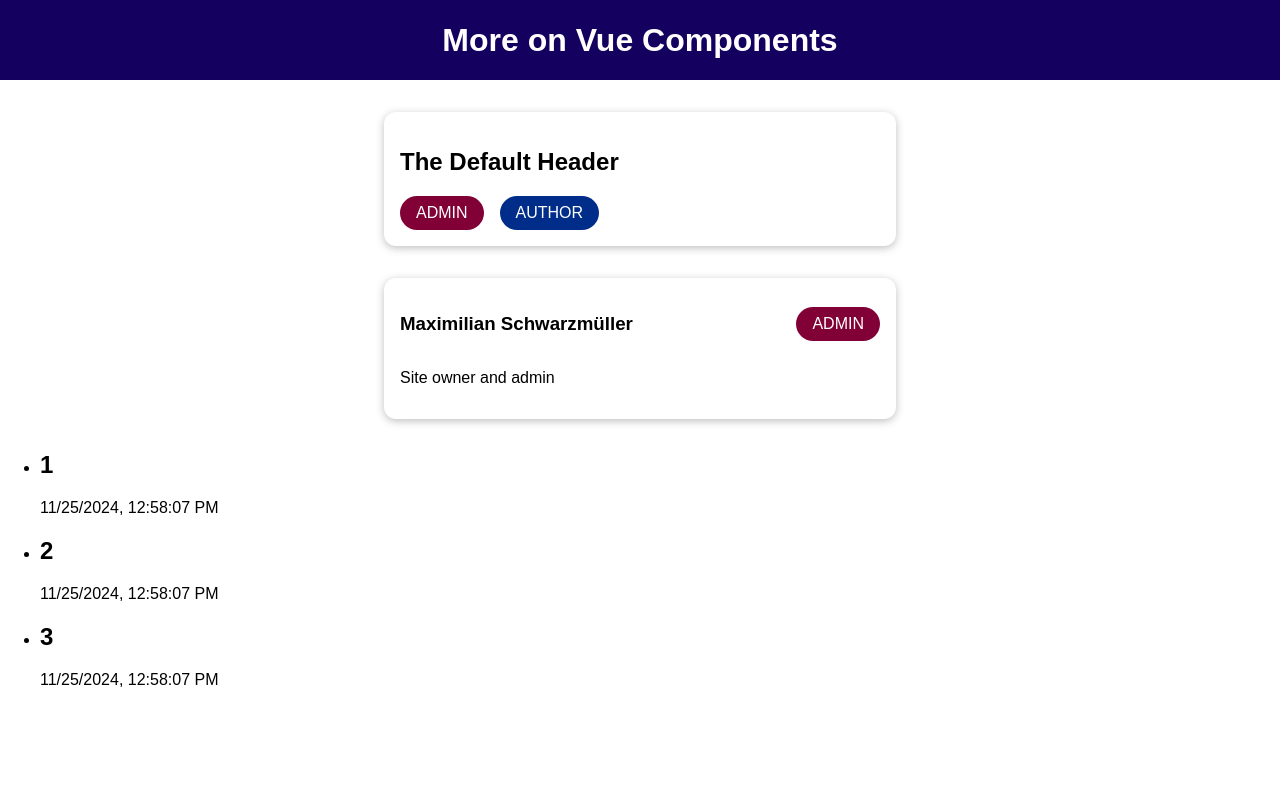
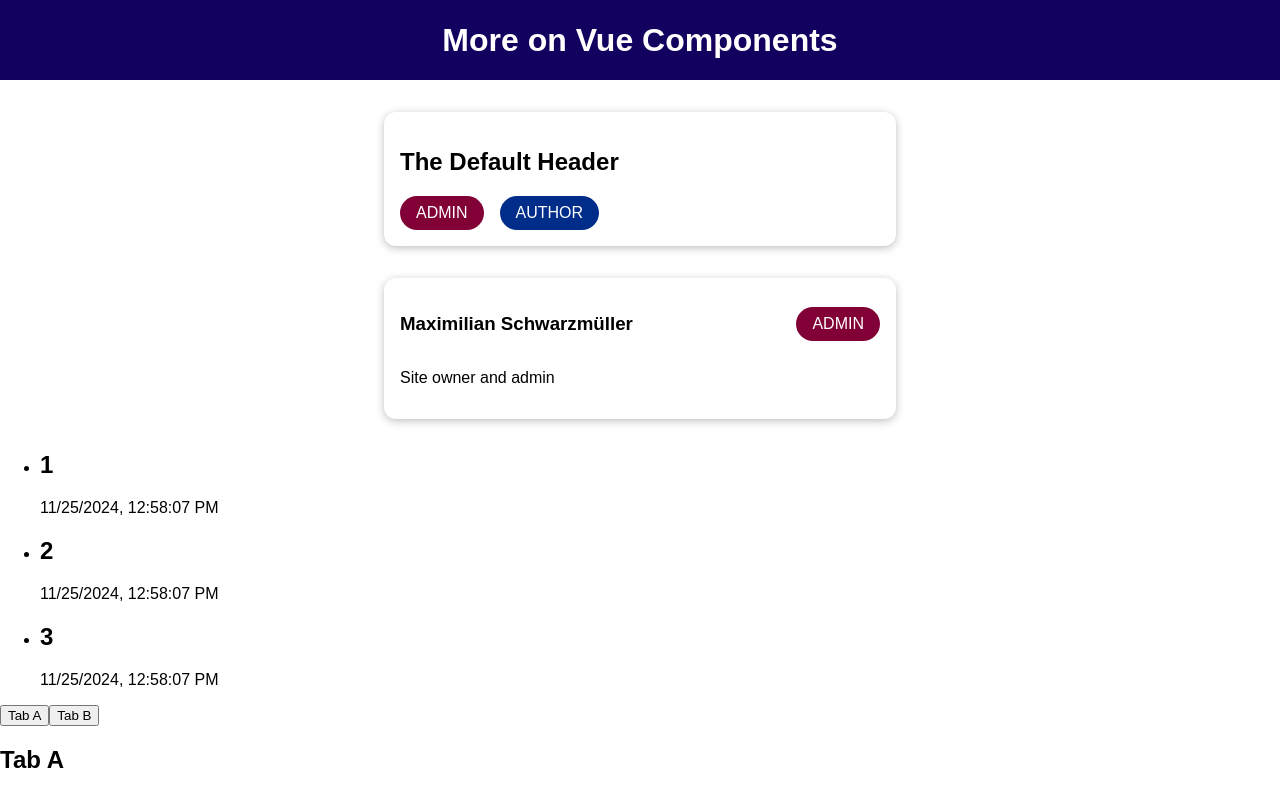
Before and after one commit to eagleduk/vue-perfect-guide, a Vue app in the folder 09. components detail/vue-project/: page / in a window 1280 px wide. Built offline with nearby package versions, Linux system fonts and the light colour scheme.

Commit message:
09. components detail > dynamic component

```diff
--- a/09. components detail/vue-project/src/App.vue
+++ b/09. components detail/vue-project/src/App.vue
@@ -19,6 +19,15 @@
       </p>
     </template>
   </ListCard>
+
+  <div>
+    <p>
+      <button @click="selectTabAction('tab-a-component')">Tab A</button>
+      <button @click="selectTabAction('TabBComponent')">Tab B</button>
+    </p>
+
+    <component :is="selectedTab"></component>
+  </div>
 </template>
 
 <script>
@@ -26,6 +35,8 @@ import TheHeader from "./components/TheHeader.vue";
 import BadgeList from "./components/BadgeList.vue";
 import UserInfo from "./components/UserInfo.vue";
 import ListCard from "./components/ListCard.vue";
+import TabAComponent from "./components/TabAComponent.vue";
+import TabBComponent from "./components/TabBComponent.vue";
 
 export default {
   components: {
@@ -33,15 +44,23 @@ export default {
     "badge-list": BadgeList,
     UserInfo: UserInfo,
     ListCard,
+    TabAComponent,
+    TabBComponent,
   },
   data() {
     return {
+      selectedTab: "tab-a-component",
       activeUser: {
         name: "Maximilian Schwarzmüller",
         description: "Site owner and admin",
         role: "admin",
       },
     };
+  },
+  methods: {
+    selectTabAction(cmp) {
+      this.selectedTab = cmp;
+    },
   },
 };
 </script>
--- /dev/null
+++ b/09. components detail/vue-project/src/components/TabAComponent.vue
@@ -0,0 +1,3 @@
+<template>
+  <h2>Tab A</h2>
+</template>
--- /dev/null
+++ b/09. components detail/vue-project/src/components/TabBComponent.vue
@@ -0,0 +1,3 @@
+<template>
+  <h2>Tab B</h2>
+</template>
```
Also changed, not shown: 1 other file (tests, documents, lock files or other folders).
